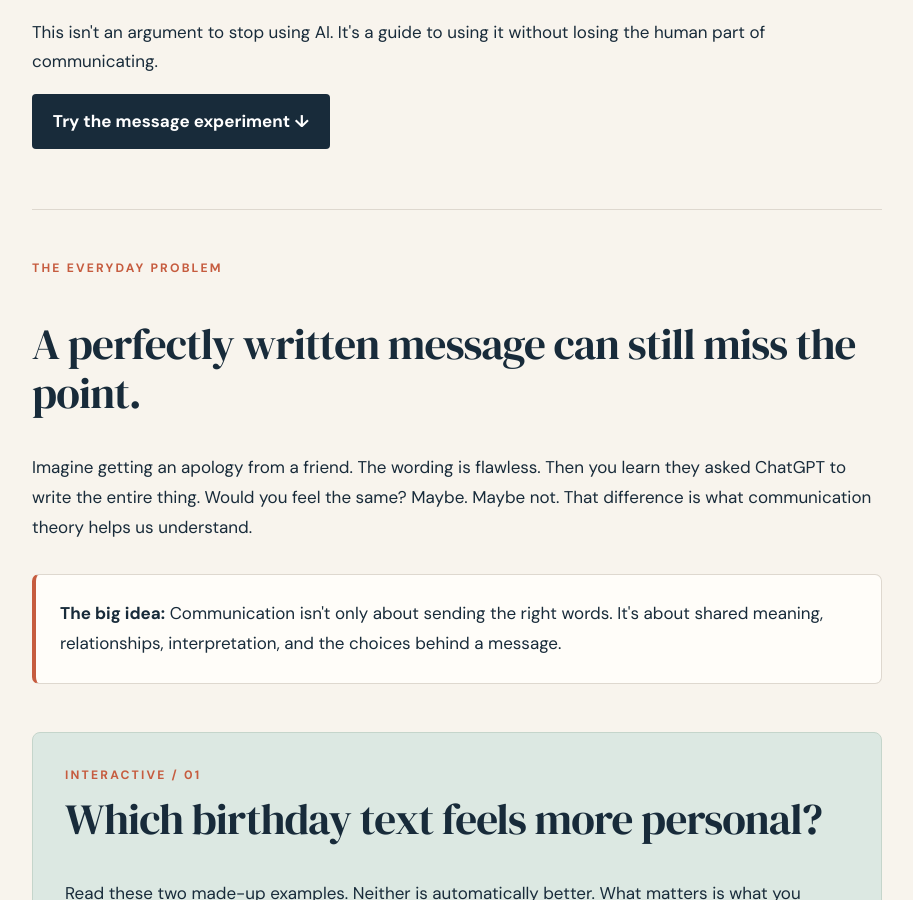
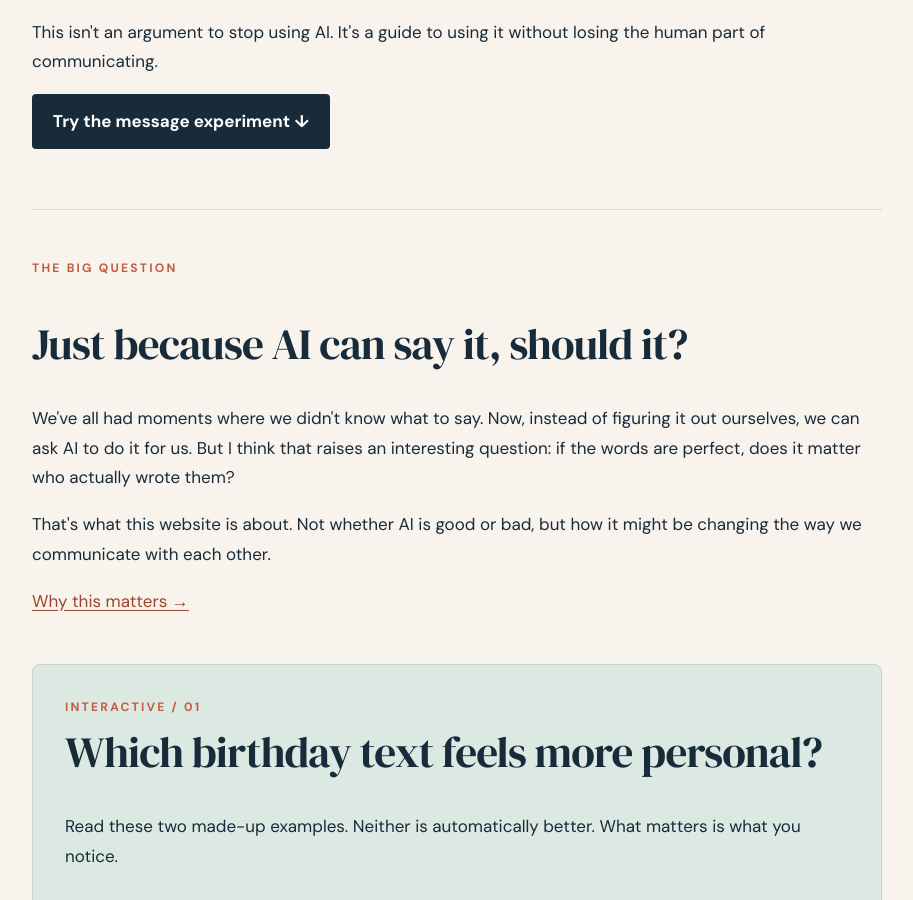
Before and after one commit to Darbyclose/comm-primer, a Jekyll site: the page built from index.md, in a window 1280 px wide and 900 px high, scrolled down 738 px. Shown: the whole window, without its empty margins (183-1096 px from the left). Built offline with Jekyll 4.4.1, drawn with Linux system fonts in a browser that asks for light colours.

Commit message:
Revise content on communication and AI impact

```diff
--- a/index.md
+++ b/index.md
@@ -13,10 +13,14 @@ permalink: /
 </section>
 
 <section>
-  <div class="kicker section-label">THE EVERYDAY PROBLEM</div>
-  <h2>A perfectly written message can still miss the point.</h2>
-  <p>Imagine getting an apology from a friend. The wording is flawless. Then you learn they asked ChatGPT to write the entire thing. Would you feel the same? Maybe. Maybe not. That difference is what communication theory helps us understand.</p>
-  <div class="callout"><strong>The big idea:</strong> Communication isn't only about sending the right words. It's about shared meaning, relationships, interpretation, and the choices behind a message.</div>
+  <div class="kicker section-label">THE BIG QUESTION</div>
+  <h2>Just because AI can say it, should it?</h2>
+
+  <p>We've all had moments where we didn't know what to say. Now, instead of figuring it out ourselves, we can ask AI to do it for us. But I think that raises an interesting question: if the words are perfect, does it matter who actually wrote them?</p>
+
+  <p>That's what this website is about. Not whether AI is good or bad, but how it might be changing the way we communicate with each other.</p>
+
+  <p><a href="{{ '/ai-assisted-message/' | relative_url }}">Why this matters →</a></p>
 </section>
 
 <section id="try-it" class="activity">
```
